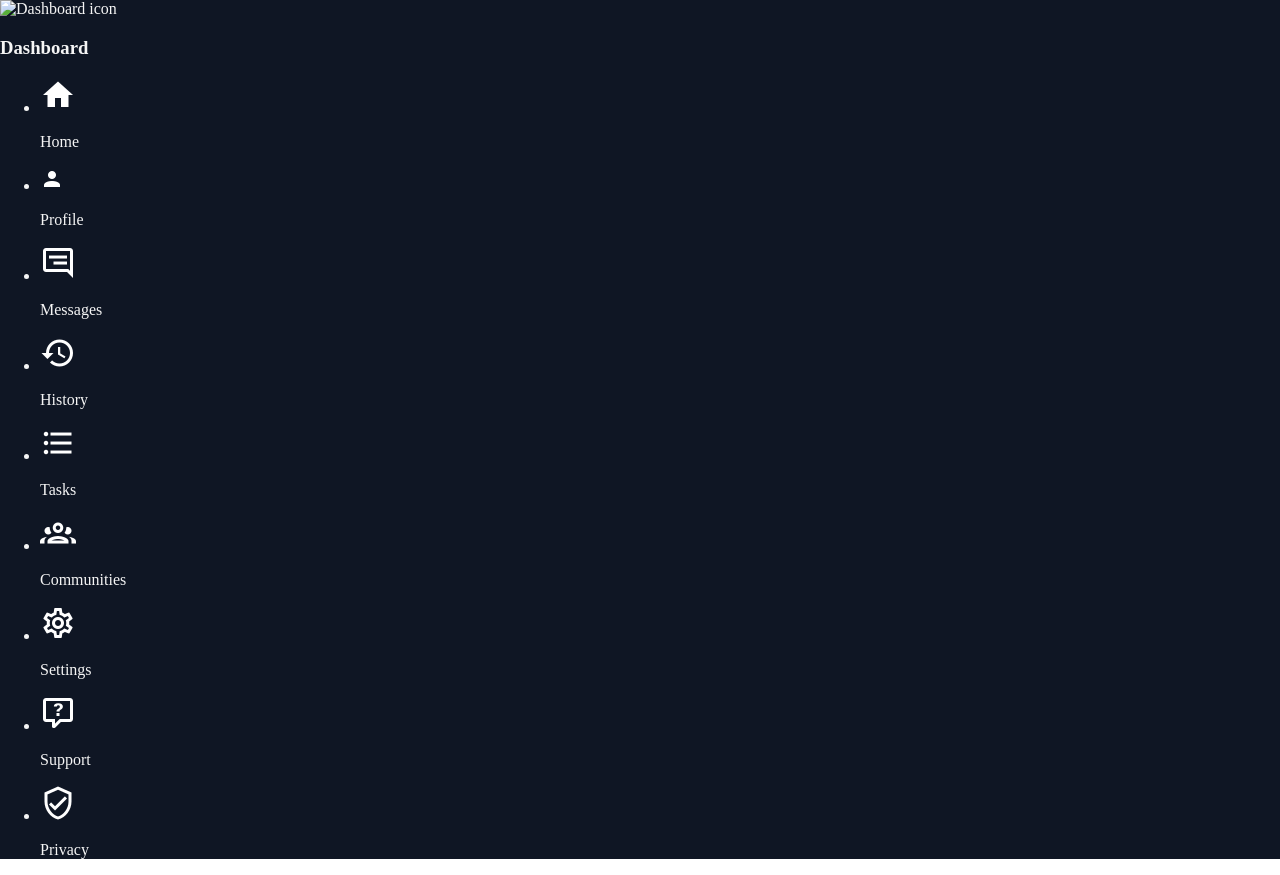
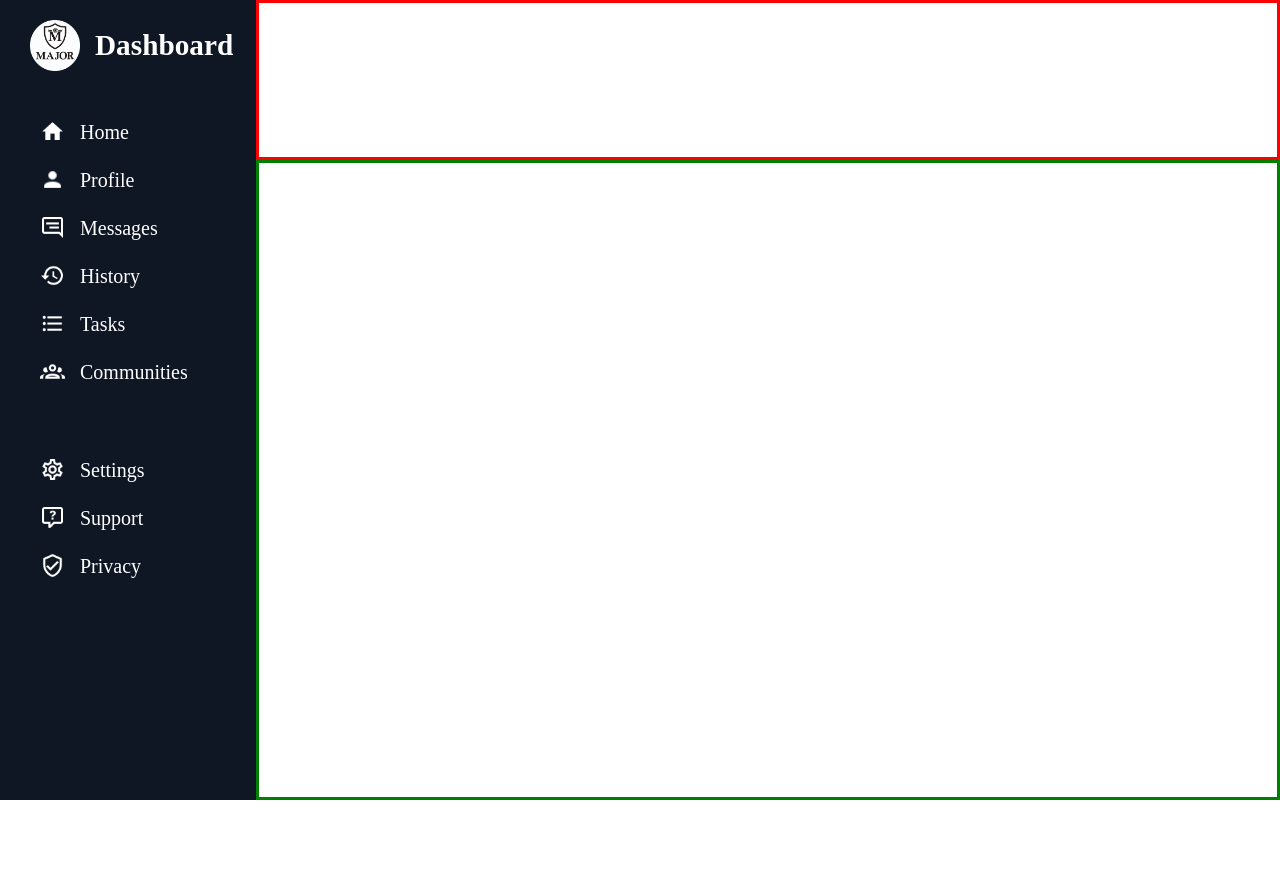
Before and after one commit to FaraiMajor/admin-dashboard, a plain HTML site: page index.html in a window 1280 px wide. After the commit the page ends 800 px from the top, so only its background shows below. Drawn offline with Linux system fonts and the light colour scheme.

Commit message:
sidebar done

```diff
--- a/index.html
+++ b/index.html
@@ -11,10 +11,11 @@
 </head>
 
 <body>
-    <main>
-        <div class="sidemenu">
+    <container>
+        <div class="header"></div>
+        <div class="sidebar">
             <div class="logo">
-                <img class="dash-icon" src="./img/dog.svg" alt="Dashboard icon">
+                <img class="dash-icon" src="./assets/major.png" alt="Dashboard icon">
                 <h3>Dashboard</h3>
             </div>
             <div class="main-links">
@@ -62,19 +63,8 @@
                 </ul>
             </div>
         </div>
-        <div class="left">
-            <div class="top">
-            </div>
-            <div class="bottom">
-                <div class="bottom-left"></div>
-                <div class="bottom-right">
-                    <div class="announcements"></div>
-                    <div class="trending"></div>
-                </div>
-            </div>
-        </div>
-        </div>
-    </main>
+        <div class="main"></div>
+    </container>
 
 
 
--- a/style.css
+++ b/style.css
@@ -1,12 +1,90 @@
 body {
     margin: 0;
-    color: whitesmoke;
-    /* background: linear-gradient(90deg, grey, black, white, grey) */
+    padding: 0;
 }
 
-.main {}
+container {
+    display: grid;
+    min-height: 100vh;
+    grid-template: 1fr 4fr / 1fr 4fr;
+}
 
-.sidemenu {
+
+/* ********************************************************************************************** */
+
+
+/* header */
+
+.header {
+    border: red solid 3px;
+    grid-column: 2/3;
+    display: grid;
+}
+
+
+/* ********************************************************************************************** */
+
+
+/* sidebar */
+
+.sidebar {
     background-color: #0F1624;
-    ;
+    grid-row: 1/3;
+    color: white;
 }
+
+.logo {
+    display: grid;
+    grid-auto-flow: column;
+    place-items: center;
+    place-content: start;
+    gap: 15px;
+    padding-left: 30px;
+    font-size: 25px;
+}
+
+.logo .dash-icon {
+    width: 50px;
+}
+
+.sidebar .main-links ul li,
+.secondary-links ul li {
+    list-style: none;
+    font-size: 20px;
+    display: grid;
+    grid-auto-flow: column;
+    gap: 15px;
+    justify-content: start;
+    align-items: center;
+    line-height: 0.5rem;
+    cursor: pointer;
+}
+
+.sidebar .main-links ul li:hover,
+.secondary-links ul li:hover {
+    background-color: #1a2844;
+}
+
+.main-links {
+    margin-bottom: 50px;
+}
+
+.sidebar img {
+    width: 25px;
+}
+
+
+/* ********************************************************************************************** */
+
+
+/* main */
+
+.main {
+    border: green solid 3px;
+    grid-column: 2/3;
+    display: grid;
+    grid-template-columns: 1fr 1fr / 1fr 0.8fr
+}
+
+
+/* ********************************************************************************************** */
```
Also changed, not shown: assets/major.png (added).
